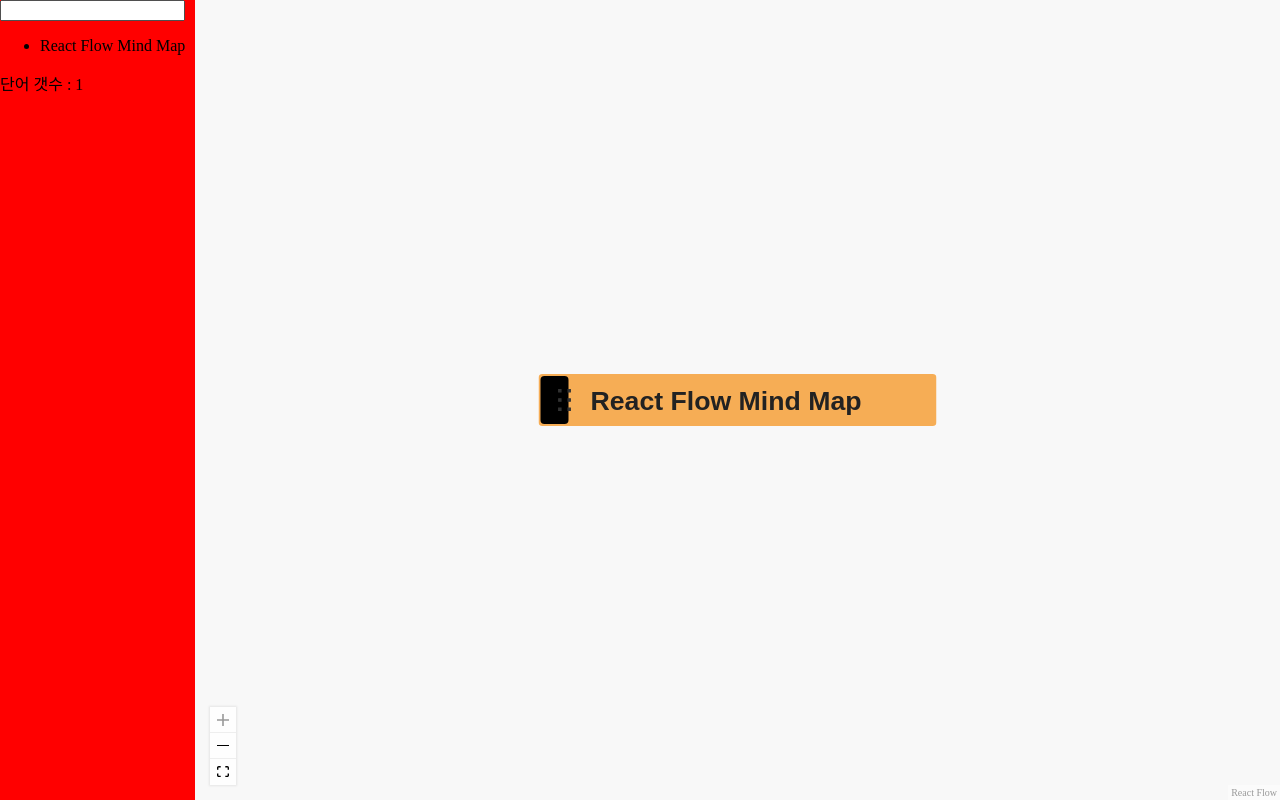
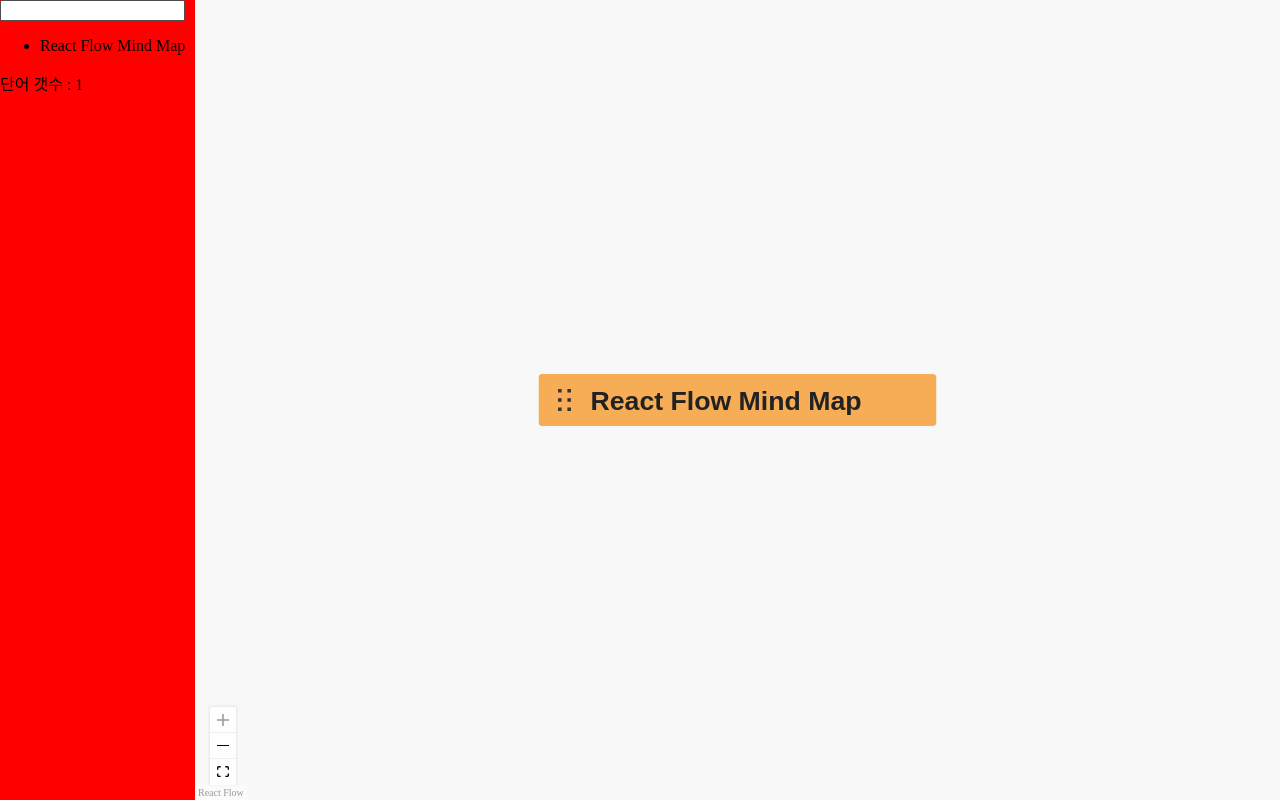
Before and after one commit to SNUSTHON/TEAM1_FE, a Next.js app: page / in a window 1280 px wide. Built offline with nearby package versions, Linux system fonts and the light colour scheme.

Commit message:
feat: 각진 엣지

```diff
--- a/src/app/globals.css
+++ b/src/app/globals.css
@@ -31,9 +31,9 @@ body,
   top: 0;
   left: 0;
   transform: none;
-  background: black;
+  background: #f6ad55;
   height: 100%;
-  width: 14px;
+  width: 100%;
   border-radius: 2px;
   border: none;
 }
--- a/src/app/page.js
+++ b/src/app/page.js
@@ -125,6 +125,7 @@ function Flow() {
       selectionOnDrag
       panOnDrag={panOnDrag}
       selectionMode={SelectionMode.Partial}
+      attributionPosition="bottom-left"
       // width={"50%"}
       // style={{ position: "absolute", right: 0 }}
     >
--- a/src/components/MindMapEdge.js
+++ b/src/components/MindMapEdge.js
@@ -1,14 +1,22 @@
 import React from "react";
-import { BaseEdge, EdgeProps, getStraightPath } from "@xyflow/react";
+import {
+  BaseEdge,
+  EdgeProps,
+  getSmoothStepPath,
+  Position,
+} from "@xyflow/react";
 
 function MindMapEdge(props) {
   const { sourceX, sourceY, targetX, targetY } = props;
+  console.log(props);
 
-  const [edgePath] = getStraightPath({
+  const [edgePath] = getSmoothStepPath({
     sourceX,
-    sourceY: sourceY + 20,
-    targetX,
+    sourceY,
+    sourcePosition: Position.Right,
+    targetX: targetX + 5,
     targetY,
+    targetPosition: Position.Left,
   });
 
   return <BaseEdge path={edgePath} {...props} />;
--- a/src/components/MindMapNode.js
+++ b/src/components/MindMapNode.js
@@ -75,8 +75,8 @@ function MindMapNode({ id, data }) {
       {/* 더블 클릭으로 생성된 childDivs 출력 */}
       {childDivs.map((div) => div)}
 
-      <Handle type="target" position={Position.Top} />
-      <Handle type="source" position={Position.Top} />
+      <Handle type="target" position={Position.Left} />
+      <Handle type="source" position={Position.Right} />
     </>
   );
 }
```
